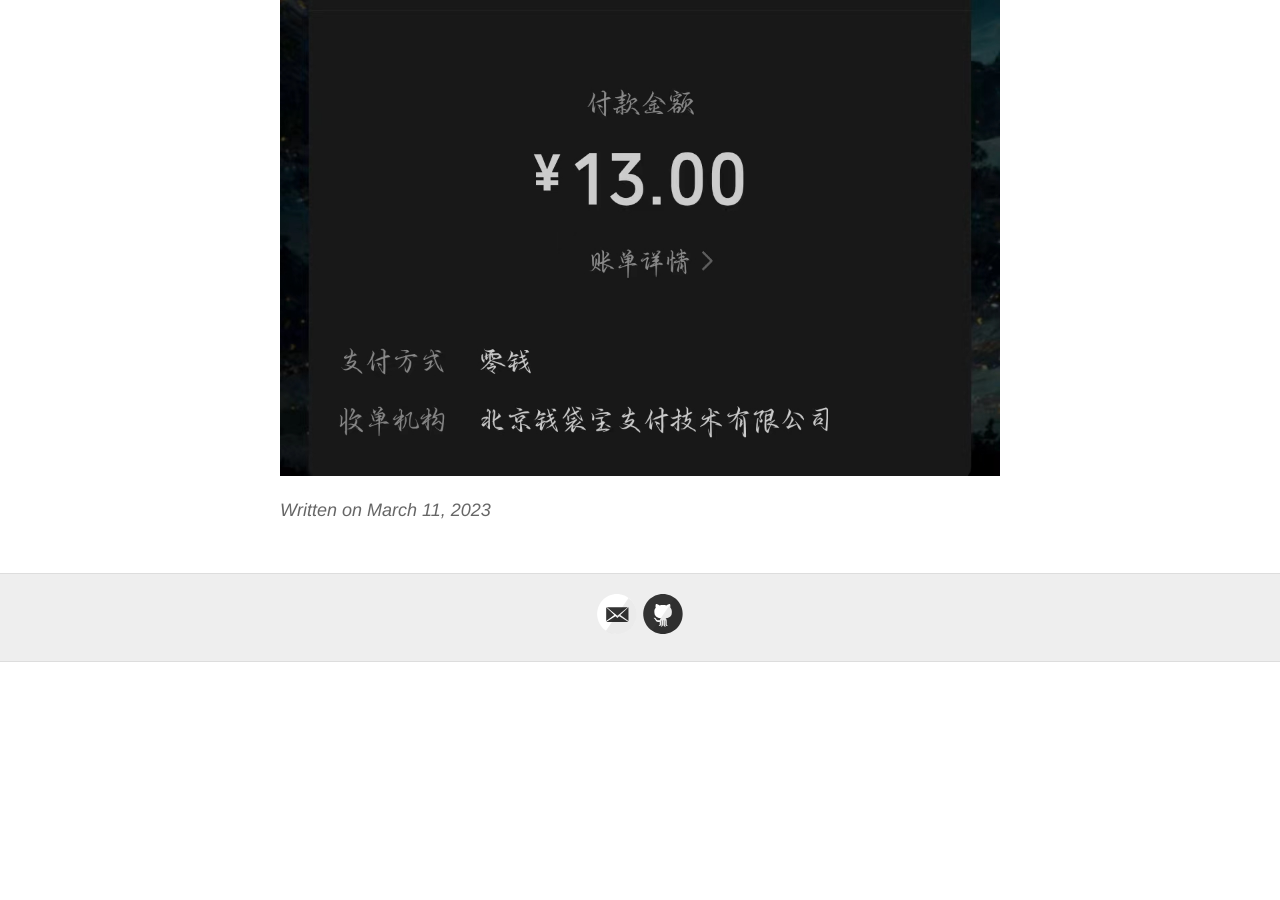
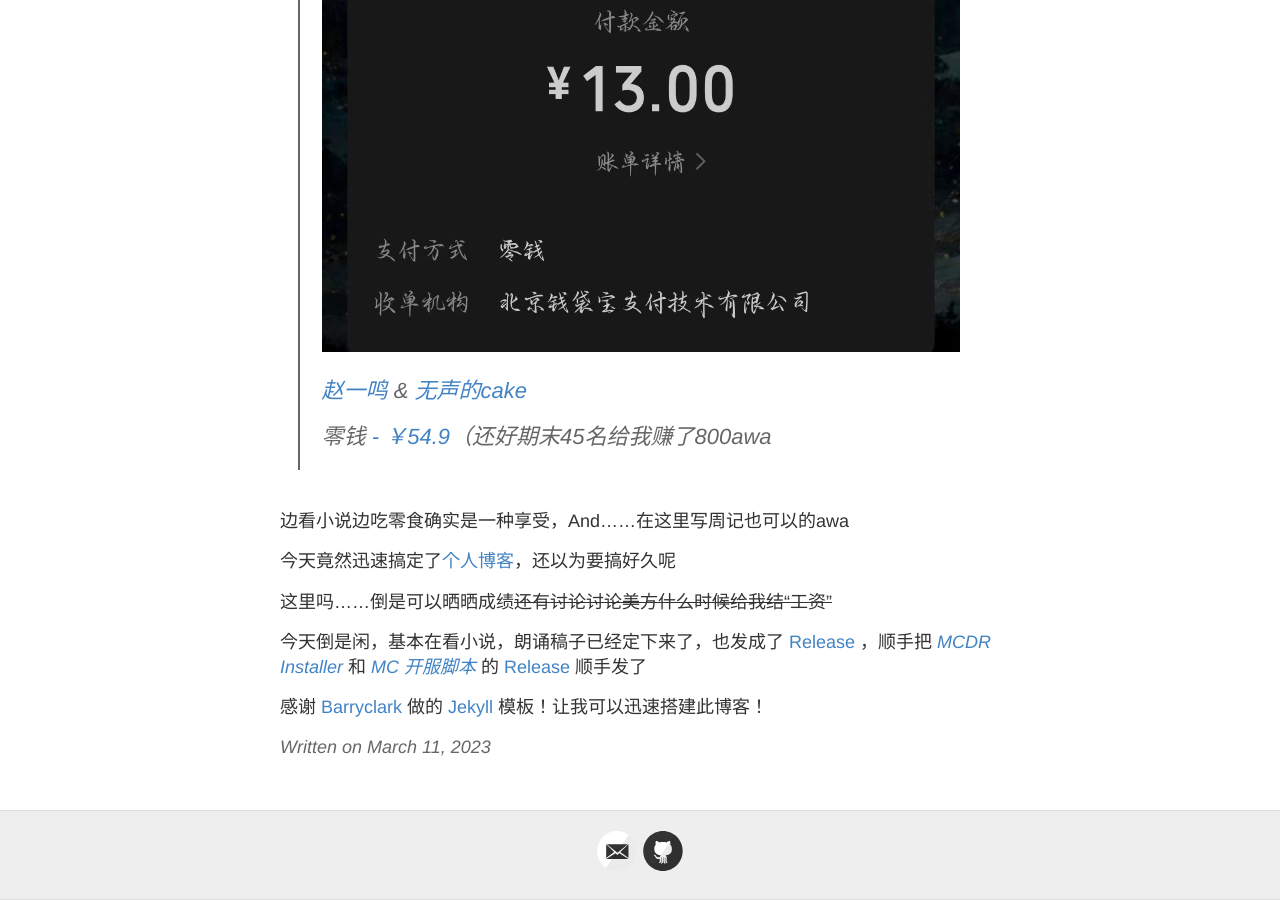
Before and after one commit to xieyuen/xieyuen.github.io, a Jekyll site: the page built from _posts/2023-3-11-Diary.md, in a window 1280 px wide and 900 px high, scrolled down 993 px. Built offline with Jekyll 4.4.1, drawn with Linux system fonts in a browser that asks for light colours; before the commit the page ends 1655 px from its top, so only the background shows below that.

Commit message:
Update 2023-3-11-Diary.md

```diff
--- a/_posts/2023-3-11-Diary.md
+++ b/_posts/2023-3-11-Diary.md
@@ -1,11 +1,23 @@
 ---
 layout: post
-title: Diary
+title: Diary 2023-3-11
 permalink: /2023-3-11-Diary/
 ---
 
-看小说没零食总感觉缺了什么，那就……
+>看小说没零食总感觉缺了什么，那就……
+>
+>![也就买了一点点吧](<../pictures/2023-3-11/pay-for-food.jpg>)
+>
+>[赵一鸣](<http://www.4000702717.com/> "贼便宜") & [无声的cake](<https://zhuanlan.zhihu.com/p/390042284> "奶茶是真的好喝awa")
+>
+>零钱 [- ￥54.9](<> "奶茶是好喝，但是有点点小贵啊")（还好期末45名给我赚了800awa
 
-<img src="{{ site.baseurl }}/pictures/pay-for-food.jpg" />
+边看小说边吃零食确实是一种享受，And……在这里写周记也可以的awa
 
-![](<../pictures/2023-3-11/pay-for-food.jpg>)
+今天竟然迅速搞定了[个人博客](<https://xieyuen.github.io> "就是这个网站!")，还以为要搞好久呢
+
+这里吗……倒是可以晒晒成绩~~还有讨论讨论美方什么时候给我结“工资”~~
+
+今天倒是闲，基本在看小说，朗诵稿子已经定下来了，也发成了 [Release](<https://github.com/xieyuen/Document/releases>) ，顺手把 [*MCDR Installer*](<https://github.com/xieyuen/Tool-Gallery/tree/main/MCDR-Installer/README.md>) 和 [*MC 开服脚本*](<https://github.com/xieyuen/Tool-Gallery/tree/main/MC-Server-Startup/README.md>) 的 [Release](<https://github.com/xieyuen/Tool-Gallery/releases>) 顺手发了
+
+感谢 [Barryclark](<https://github.com/barryclark/>) 做的 [Jekyll](<https://github.com/barryclark/jekyll-now>) 模板！让我可以迅速搭建此博客！
```
